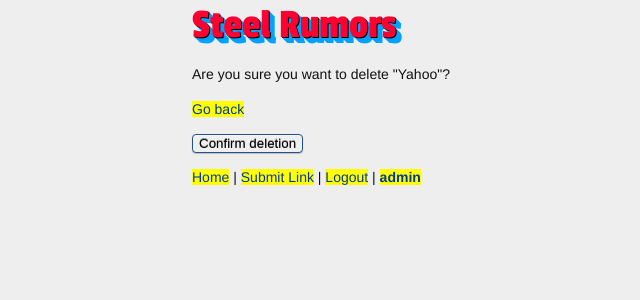
After one commit to aaronwwf/steelrumors, a Django app: page /link/delete/1/ in a window 1280 px wide. The commit adds this page. Shown: the top 300 px of the page, without its empty margins (148-788 px from the left). Run offline with Django 3.2, Linux system fonts and the light colour scheme; a user stored in the database is signed in; data comes from the database, SQL or seed files in the repository; both versions use the stored data as it was after the commit; parts of the project's set-up code (start-up, migrations or seed data) failed here and were passed over.

Commit message:
tutorial part 3 minus random gossip

```diff
--- a/links/forms.py
+++ b/links/forms.py
@@ -1,5 +1,5 @@
 from django import forms
-from .models import UserProfile
+from .models import UserProfile, Link
 
 class UserProfileForm(forms.ModelForm):
 	class Meta:
--- a/links/models.py
+++ b/links/models.py
@@ -1,6 +1,7 @@
 from django.db import models
 from django.contrib.auth.models import User
 from django.db.models import Count
+from django.core.urlresolvers import reverse
 
 
 class LinkVoteCountManager(models.Manager):
@@ -18,6 +19,9 @@ class Link(models.Model):
 
 	with_votes = LinkVoteCountManager()
 	objects = models.Manager() # default Manager
+
+	def get_absolute_url(self):
+		return reverse('link_detail', kwargs={'pk':str(self.id)})
 
 	def __unicode__(self):
 		return self.title
--- a/links/views.py
+++ b/links/views.py
@@ -1,8 +1,9 @@
 from django.views.generic import ListView, DetailView
+from django.views.generic.edit import CreateView
 from django.views.generic.edit import UpdateView
-from django.views.generic.edit import CreateView
+from django.views.generic.edit import DeleteView
 from django.contrib.auth import get_user_model
-from django.core.urlresolvers import reverse
+from django.core.urlresolvers import reverse, reverse_lazy
 
 from .models import Link, Vote, UserProfile
 from .forms import UserProfileForm
@@ -25,8 +26,18 @@ class LinkCreateView(CreateView):
 class LinkListView(ListView):
 	model = Link
 	query = Link.with_votes.all()
-	paginate_by = 2
+	paginate_by = 5
 
+class LinkDetailView(DetailView):
+	model = Link
+
+class LinkUpdateView(UpdateView):
+	model = Link
+	form_class = LinkForm
+
+class LinkDeleteView(DeleteView):
+	model = Link
+	success_url = reverse_lazy('home');
 
 class UserProfileDetailView(DetailView):
 	model = get_user_model()
--- a/steelrumors/settings.py
+++ b/steelrumors/settings.py
@@ -127,6 +127,7 @@ INSTALLED_APPS = (
     'links',
     'steelrumors',
     'registration',
+    'django.contrib.comments',
 )
 
 from django.core.urlresolvers import reverse_lazy
--- a/steelrumors/templates/base.html
+++ b/steelrumors/templates/base.html
@@ -13,6 +13,7 @@
   <p>
     <a href="{% url 'home' %}">Home</a> |
 {% if user.is_authenticated %}
+    <a href="{% url 'link_create' %}">Submit Link</a> |
     <a href="{% url 'logout' %}">Logout</a> |
     <a href="{% url 'profile' slug=user.username %}"><b>{{ user.username }}</b></a>
 {% else %}
--- /dev/null
+++ b/steelrumors/templates/links/link_confirm_delete.html
@@ -0,0 +1,13 @@
+{% extends "base.html" %}
+
+{% block content %}
+
+<p>Are you sure you want to delete "{{ object.title }}"?</p>
+
+<form method="post" action="{% url 'link_delete' pk=object.pk %}">
+  {% csrf_token %}
+  <a href="{% url 'link_detail' pk=object.pk %}">Go back</a>
+  <p><input type="submit" value="Confirm deletion" /></p>
+</form>
+
+{% endblock %}
--- a/steelrumors/templates/links/link_list.html
+++ b/steelrumors/templates/links/link_list.html
@@ -1,5 +1,5 @@
 {% extends "base.html" %}
-
+{% load comments %}
 {% block content %}
 {% if is_paginated %}
 <ol start="{{ page_obj.start_index }}">
@@ -8,8 +8,10 @@
 {% endif %}
 	{% for link in object_list %}
 	<li> [{{ link.votes }}]
-		<a href="{{ link.url }}">
+		<a href="{% url 'link_detail' pk=link.pk %}">
 			<b>{{ link.title }}</b>
+			{% get_comment_count for link as comment_count %}
+			{{ comment_count }} comment{{ comment_count|pluralize }}
 		</a>
 	</li>
 	{% endfor %}
--- a/steelrumors/urls.py
+++ b/steelrumors/urls.py
@@ -6,8 +6,13 @@ from django.contrib import admin
 admin.autodiscover()
 
 from links.views import LinkListView
+from links.views import LinkCreateView
+from links.views import LinkDetailView
+from links.views import LinkUpdateView
+from links.views import LinkDeleteView
 from links.views import UserProfileDetailView
 from links.views import UserProfileEditView
+
 
 urlpatterns = patterns('',
     # Examples:
@@ -19,6 +24,7 @@ urlpatterns = patterns('',
 
     # Uncomment the next line to enable the admin:
     url(r'^admin/', include(admin.site.urls)),
+    url(r'^comments', include("django.contrib.comments.urls")),
     url(r'^$', LinkListView.as_view(), name='home'),
 
     url(r'^login/$', 'django.contrib.auth.views.login', {'template_name': 'login.html'}, name="login"),
@@ -26,4 +32,9 @@ urlpatterns = patterns('',
     url(r'^accounts/', include('registration.backends.simple.urls')),
     url(r'^users/(?P<slug>\w+)/$', UserProfileDetailView.as_view(), name="profile"),
     url(r'edit_profile/$', auth(UserProfileEditView.as_view()), name='edit_profile'),
+    url(r'^link/create/$', auth(LinkCreateView.as_view()), name='link_create'),
+    url(r'^link/update/(?P<pk>\d+)/$', auth(LinkUpdateView.as_view()), name='link_update'),
+    url(r'^link/delete/(?P<pk>\d+)/$', auth(LinkDeleteView.as_view()), name='link_delete'),
+    url(r'^link/(?P<pk>\d+)$', LinkDetailView.as_view(), name='link_detail'),
+
 )
```
Also changed, not shown: steelrumors/templates/links/link_detail.html (added, +53 -0 lines), steelrumors/templates/links/link_form.html (added, +10 -0 lines), database.db, 5 other files.
